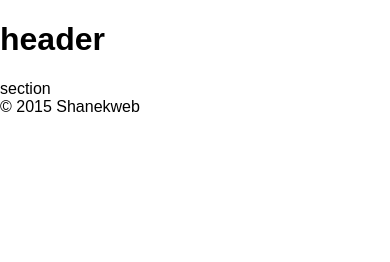
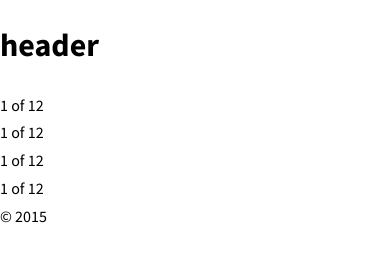
Before and after one commit to shanekweb/bed-breakfast, a plain HTML site: page index.html in a window 390 px wide. Drawn offline with nearby package versions, Linux system fonts and the light colour scheme.

Commit message:
created responsive grid

```diff
--- /dev/null
+++ b/assets/css/grid.css
@@ -0,0 +1,84 @@
+.section {
+	clear: both;
+	padding: 0px;
+	margin: 0 auto;
+    max-width: 1200px;
+}
+
+.col {
+	display: block;
+	float:left;
+	margin: 1% 0 1% 1.6%;
+}
+
+.col:first-child {
+    margin-left: 0;
+}
+
+
+
+.group:before,
+.group:after { content:""; display:table; }
+.group:after { clear:both;}
+.group { zoom:1; /* For IE 6/7 */ }
+
+
+
+.span_12_of_12 {
+	width: 100%;
+}
+
+.span_11_of_12 {
+  	width: 91.53%;
+}
+.span_10_of_12 {
+  	width: 83.06%;
+}
+
+.span_9_of_12 {
+  	width: 74.6%;
+}
+
+.span_8_of_12 {
+  	width: 66.13%;
+}
+
+.span_7_of_12 {
+  	width: 57.66%;
+}
+
+.span_6_of_12 {
+  	width: 49.2%;
+}
+
+.span_5_of_12 {
+  	width: 40.73%;
+}
+
+.span_4_of_12 {
+  	width: 32.26%;
+}
+
+.span_3_of_12 {
+  	width: 23.8%;
+}
+
+.span_2_of_12 {
+  	width: 15.33%;
+}
+
+.span_1_of_12 {
+  	width: 6.866%;
+}
+
+
+
+@media screen and (max-width: 480px) {
+    .col {
+        margin: 1% 0 1% 0%;
+    }
+
+    .span_1_of_12, .span_2_of_12, .span_3_of_12, .span_4_of_12, .span_5_of_12, .span_6_of_12,                 .span_7_of_12, .span_8_of_12, .span_9_of_12, .span_10_of_12, .span_11_of_12, .span_12_of_12 {
+	   width: 100%;
+	}
+}
--- a/assets/css/main.css
+++ b/assets/css/main.css
@@ -1,4 +1,12 @@
 * {
     margin: 0;
     padding: 0;
+    box-sizing: border-box;
 }
+
+html {
+    font-family: 'Source Sans Pro', sans-serif;
+    font-size: 16px;
+    font-weight: 400;
+    text-rendering: optimizeLegibility;
+}
--- a/index.html
+++ b/index.html
@@ -5,21 +5,42 @@
         <title></title>
         <meta name="viewport" content="width=device-width, initial-scale=1">
         <link rel="stylesheet" type="text/css" href="assets/css/normalize.css">
+        <link rel="stylesheet" type="text/css" href="assets/css/grid.css">
         <link rel="stylesheet" type="text/css" href="assets/css/main.css">
+        <link href='http://fonts.googleapis.com/css?family=Source+Sans+Pro:300,400,600,700' rel='stylesheet' type='text/css'>
     </head>
 
     <body>
 
         <header>
-            <h1>header</h1>
+            <div class="section group">
+                <div class="col span_12_of_12">
+                    <h1>header</h1>
+                </div>
+            </div>
         </header>
 
-        <section>
-            <p>section</p>
-        </section>
+        <div class="section group">
+            <div class="col span_3_of_12">
+                1 of 12
+            </div>
+            <div class="col span_3_of_12">
+                1 of 12
+            </div>
+            <div class="col span_3_of_12">
+                1 of 12
+            </div>
+            <div class="col span_3_of_12">
+                1 of 12
+            </div>
+        </div>
 
         <footer>
-            <p>&copy; 2015 Shanekweb</p>
+            <div class="section group">
+                <div class="col span_12_of_12">
+                    <p>&copy; 2015</p>
+                </div>
+            </div>
         </footer>
 
         <script src="https://ajax.googleapis.com/ajax/libs/jquery/2.1.4/jquery.min.js"></script>
```
